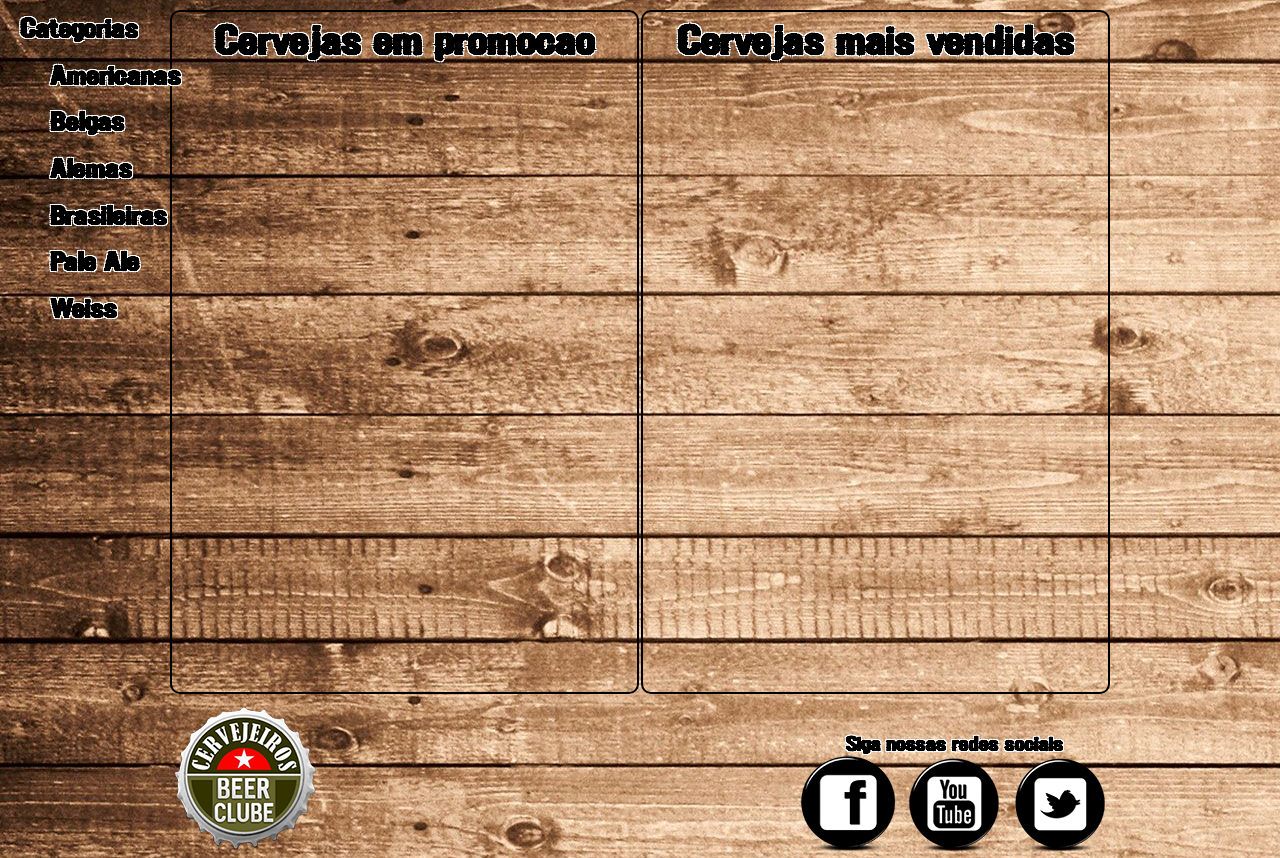
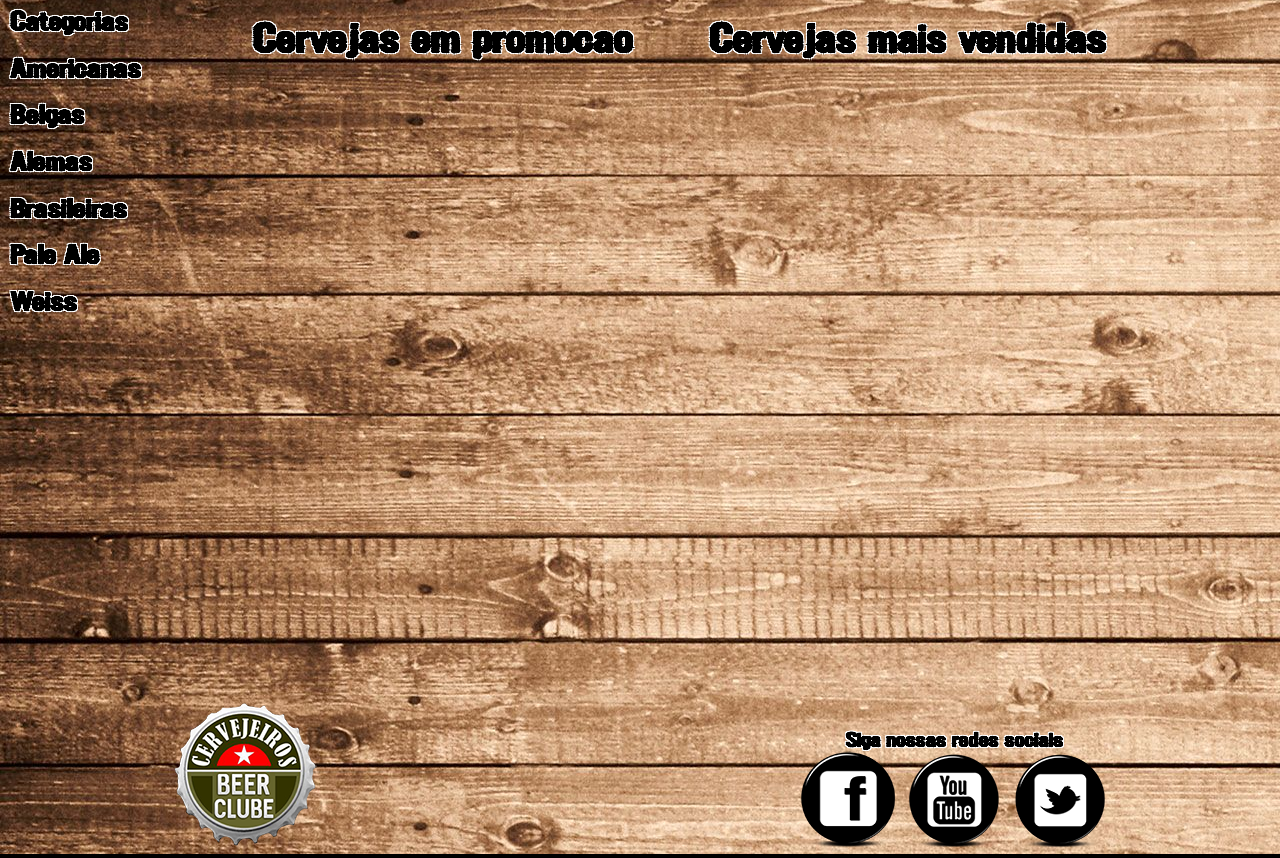
Before and after one commit to RodrigoDietriech/Cervejeiros-beer-club, a PHP site: page / in a window 1280 px wide. Shown: the part 153-1011 px from the top of the page. Run offline with PHP 8.4, Linux system fonts and the light colour scheme; data that the repository does not hold is empty.

Commit message:
Coreção bug menu_lateral

```diff
--- a/_css/estilo.css
+++ b/_css/estilo.css
@@ -13,6 +13,7 @@ body {
 header#cabecalho{
     background:url("../_imagens/cabecalho.png");
     position: relative;
+    left: 0px;
 }
 .container {
   margin: 0 auto;
@@ -67,28 +68,34 @@ header#cabecalho{
   display: inline;
   margin-left: 30px;
 }
-.menu_categoria{
+.paineis {
+    width: 1140px;
+    height: 700px;
+}
+.paineis nav{
     padding: 10px;
+    float: left;
+    width: 190px;
     height: 660px;
-    top: 160px;
-    left: 10px;
     text-align: left;
     font-size: 20pt;
 }
-.menu_categoria li{
+.paineis nav ol li{
     display: block;
     padding-top: 20px;
 }
-.menu_categoria li ul{
+.paineis nav ol li ul{
     display: none;
 }
-.menu_categoria li:hover ul{
+.paineis li:hover ul{
     display: block;
+}
+.paineis a{
+    text-decoration: none;
+    color: black;
 }
 .painel {
     margin: 10px 0;
-    border: 2px solid #000000;
-    border-radius: 10px;
     height: 660px;
     padding: 10px;
     width: 445px;
@@ -113,11 +120,10 @@ float: right;
 }
 .painel a {
     text-align: center;
-    text-shadow: #fff 1px -1px, #fff -1px 1px, #fff 1px 1px;
+    text-shadow:#fff 1px -1px, #fff -1px 1px, #fff 1px 1px;
     font-family: cursive;
     letter-spacing:1px;
     font-size: 13pt;
-    color:black;
     text-decoration: none;
 }
 .rodape{
--- a/index.php
+++ b/index.php
@@ -27,9 +27,9 @@
         </nav>
 	</header>
     <section id="principal">
-        <div class="menu_opcoes menu_categoria" id="menu_lateral">
+        <div class="paineis">
+            <nav>
                 <h1>Categorias</h1>
-        <nav>
                 <ol>
                     <li>
                         <a href="#">Americanas</a>
@@ -46,9 +46,7 @@
                     <li><a href="#">Weiss</a></li>
                 </ol>
             </nav>
-    </div>
-        <div class="container paineis">
-            <secttion class="painel painel_promocao">
+            <section class="painel painel_promocao">
                 <h2>Cervejas em promocao</h2>
                 <ol>
                      <?php
@@ -57,7 +55,7 @@
                         $query = $mysqli->query($sql);
                     while ($dados = $query->fetch_assoc()) { ?>
                         <li>
-                        <a href="produto.html">
+                            <a href="produto.php?id_ceva=<?php echo $dados['ID_CERVEJA'] ?>">
                             <figure>
                                 <img src="_imagens/<?php echo $dados['NOME_CERVEJA']; ?>.png">
                                 <figcaption><?php echo $dados['NOME_CERVEJA']; ?> por R$ <?php echo $dados['VALOR_CERVEJA']; ?></figcaption>
@@ -66,7 +64,7 @@
                         </li>
                     <?php } ?>
                 </ol>
-            </secttion>
+            </section>
 
             <secttion class="painel painel_vendidos">
                 <h2>Cervejas mais vendidas</h2>
```
Also changed, not shown: index.html (+4 -6 lines). Lines whose indentation alone changed are shown as unchanged.
